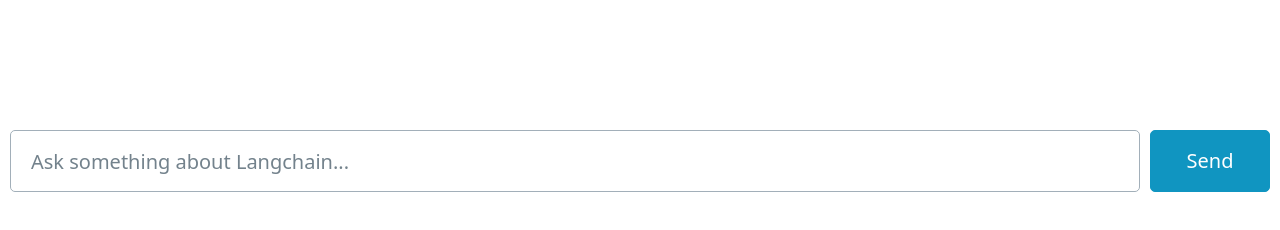
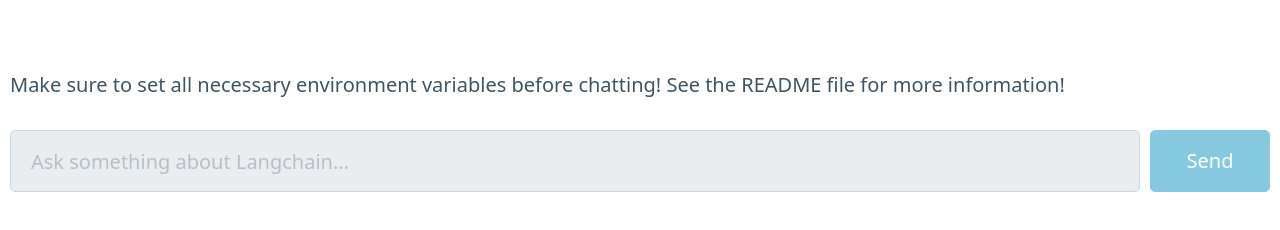
Before and after one commit to SimonPrammer/svelte-chat-langchain, a SvelteKit app: page / in a window 1280 px wide. Shown: the part 548-778 px from the top of the page. Built offline with nearby package versions, Linux system fonts and the light colour scheme; no server answers; the database is empty.

Commit message:
env var checks

```diff
--- a/src/routes/+page.server.ts
+++ b/src/routes/+page.server.ts
@@ -1,6 +1,9 @@
 import { sql } from '@vercel/postgres';
 
 export const load = async (event) => {
+	const isEnvSet = !!process.env.POSTGRES_URL && !!process.env.OPENAI_API_KEY;
+
+	if (isEnvSet) {
 		const exists = await sql`
 		SELECT EXISTS (
 			SELECT FROM information_schema.tables
@@ -9,6 +12,12 @@
 		);
 	`;
 		return {
+			isEnvSet,
 			vectorDbExists: exists?.rows[0]?.exists
 		};
+	} else {
+		return {
+			isEnvSet
 		};
+	}
+};
--- a/src/routes/+page.svelte
+++ b/src/routes/+page.svelte
@@ -1,9 +1,10 @@
 <script>
-	import '@picocss/pico'
+	import '@picocss/pico';
 	import { useChat } from 'ai/svelte';
 
 	//page data
 	export let data;
+	$: console.log('data:', data);
 
 	const { input, handleSubmit, messages } = useChat();
 
@@ -20,7 +21,7 @@
 </script>
 
 <!-- only show the populate button if vector db does not exist yet -->
-{#if !data.vectorDbExists}
+{#if data.isEnvSet && !data.vectorDbExists}
 	<header class="ingest-container">
 		<button
 			on:click={async () => {
@@ -39,9 +40,19 @@
 </div>
 
 <footer>
+	{#if !data.isEnvSet}
+		<p>
+			Make sure to set all necessary environment variables before chatting! See the README file for
+			more information!
+		</p>
+	{/if}
 	<form on:submit={handleSubmit}>
-		<input bind:value={$input} placeholder="Ask something about Langchain..." />
-		<button type="submit">Send</button>
+		<input
+			disabled={!data.isEnvSet}
+			bind:value={$input}
+			placeholder="Ask something about Langchain..."
+		/>
+		<button disabled={!data.isEnvSet} type="submit">Send</button>
 	</form>
 </footer>
 
```
Lines whose indentation alone changed are shown as unchanged.
